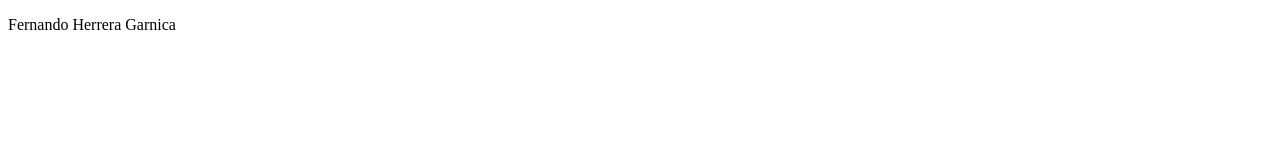
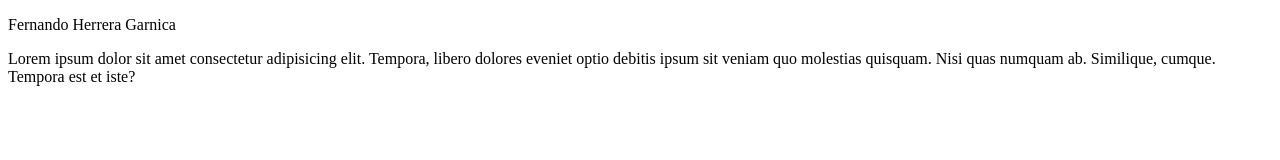
Before and after one commit to Fernando-Herrera2018/Practica, a plain HTML site: page clients.html in a window 1280 px wide. Drawn offline with Linux system fonts and the light colour scheme.

Commit message:
Agregue cambios a client

```diff
--- a/clients.html
+++ b/clients.html
@@ -3,9 +3,10 @@
 <head>
     <meta charset="UTF-8">
     <meta name="viewport" content="width=device-width, initial-scale=1.0">
-    <title>Document</title>
+    <title>Practica</title>
 </head>
 <body>
     <p>Fernando Herrera Garnica</p>
+    <p>Lorem ipsum dolor sit amet consectetur adipisicing elit. Tempora, libero dolores eveniet optio debitis ipsum sit veniam quo molestias quisquam. Nisi quas numquam ab. Similique, cumque. Tempora est et iste?</p>
 </body>
 </html>
```
